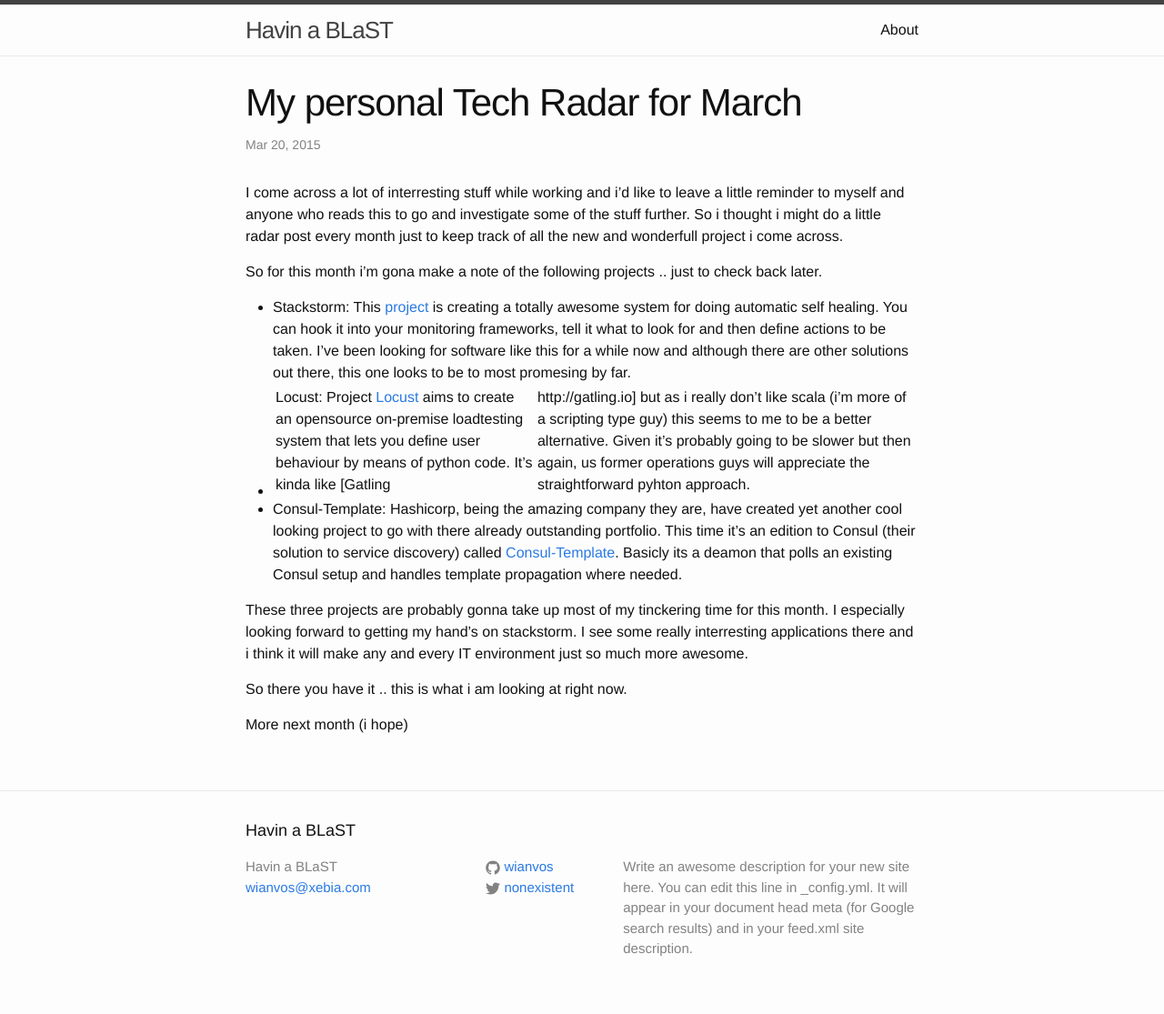
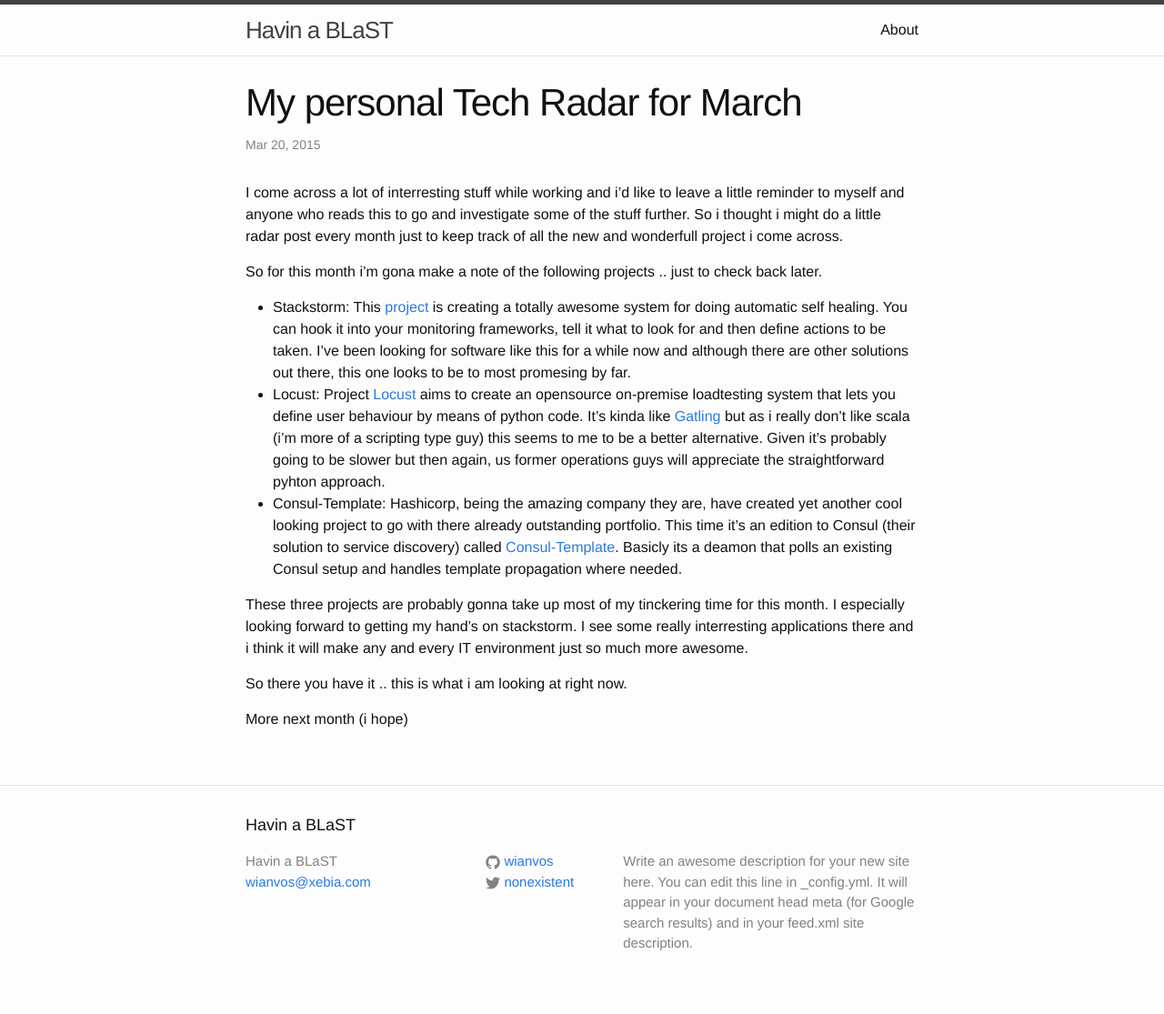
Before and after one commit to WianVos/wianvos.github.io, a Jekyll site: the page built from _posts/2015-03-20-Personal-Tech-Radar-for-March.markdown, in a window 1280 px wide. Shown: the whole page at 91% size. Built offline with Jekyll 4.4.1, drawn with Linux system fonts in a browser that asks for light colours.

Commit message:
added post

```diff
--- a/_posts/2015-03-20-Personal-Tech-Radar-for-March.markdown
+++ b/_posts/2015-03-20-Personal-Tech-Radar-for-March.markdown
@@ -10,7 +10,7 @@
 So for this month i'm gona make a note of the following projects .. just to check back later.
 
 - Stackstorm: This [project](http://stackstorm.com/) is creating a totally awesome system for doing automatic self healing. You can hook it into your monitoring frameworks, tell it what to look for and then define actions to be taken. I've been looking for software like this for a while now and although there are other solutions out there, this one looks to be to most promesing by far.
-- Locust: Project [Locust](http://locust.io/) aims to create an opensource on-premise loadtesting system that lets you define user behaviour by means of python code. It's kinda like [Gatling|http://gatling.io] but as i really don't like scala (i'm more of a scripting type guy) this seems to me to be a better alternative. Given it's probably going to be slower but then again, us former operations guys will appreciate the straightforward pyhton approach.
+- Locust: Project [Locust](http://locust.io/) aims to create an opensource on-premise loadtesting system that lets you define user behaviour by means of python code. It's kinda like [Gatling](http://gatling.io) but as i really don't like scala (i'm more of a scripting type guy) this seems to me to be a better alternative. Given it's probably going to be slower but then again, us former operations guys will appreciate the straightforward pyhton approach.
 - Consul-Template: Hashicorp, being the amazing company they are, have created yet another cool looking project to go with there already outstanding portfolio. This time it's an edition to Consul (their solution to service discovery) called [Consul-Template](https://github.com/hashicorp/consul-template). Basicly its a deamon that polls an existing Consul setup and handles template propagation where needed.
 
 These three projects are probably gonna take up most of my tinckering time for this month. I especially looking forward to getting my hand's on stackstorm. I see some really interresting applications there and i think it will make any and every IT environment just so much more awesome.
```
